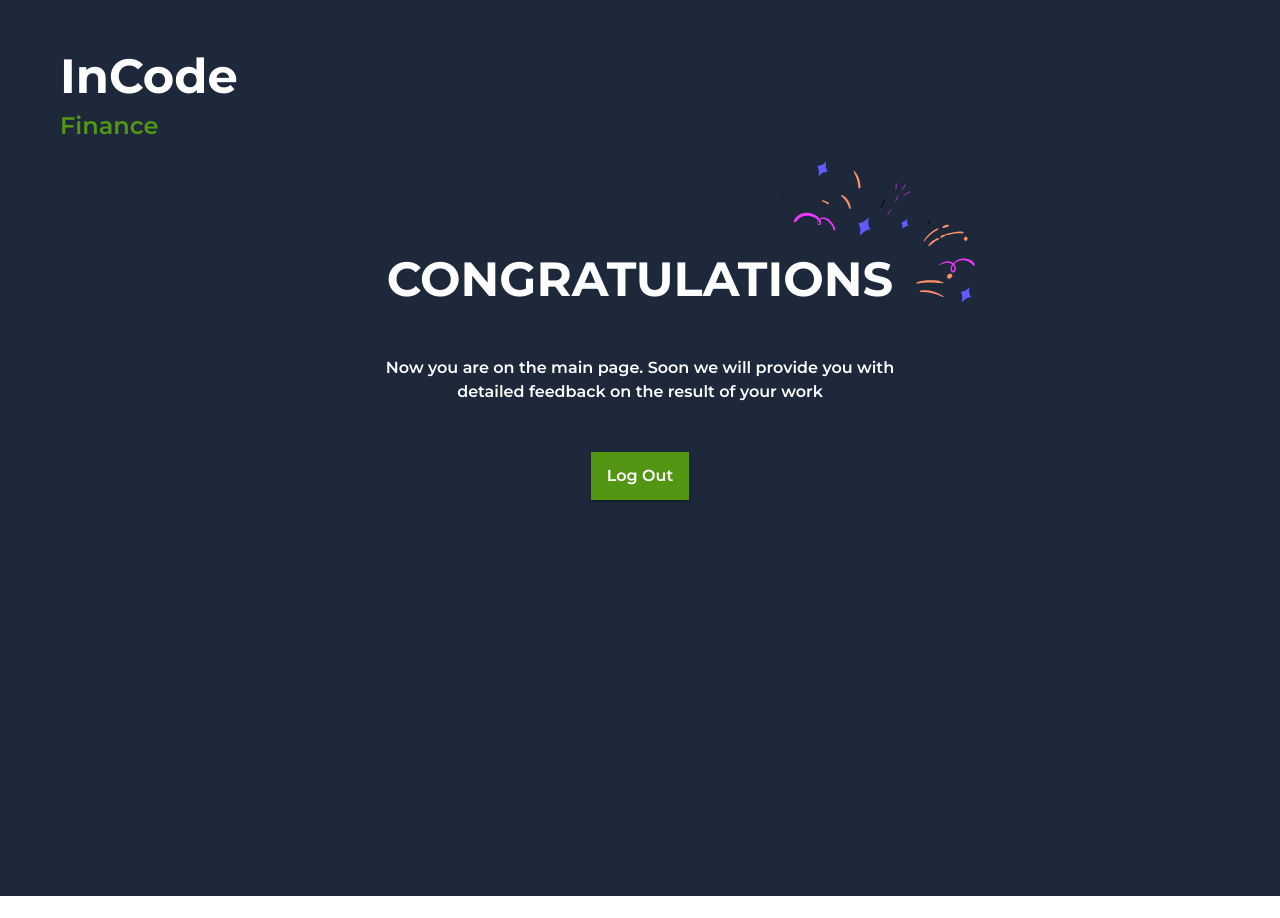
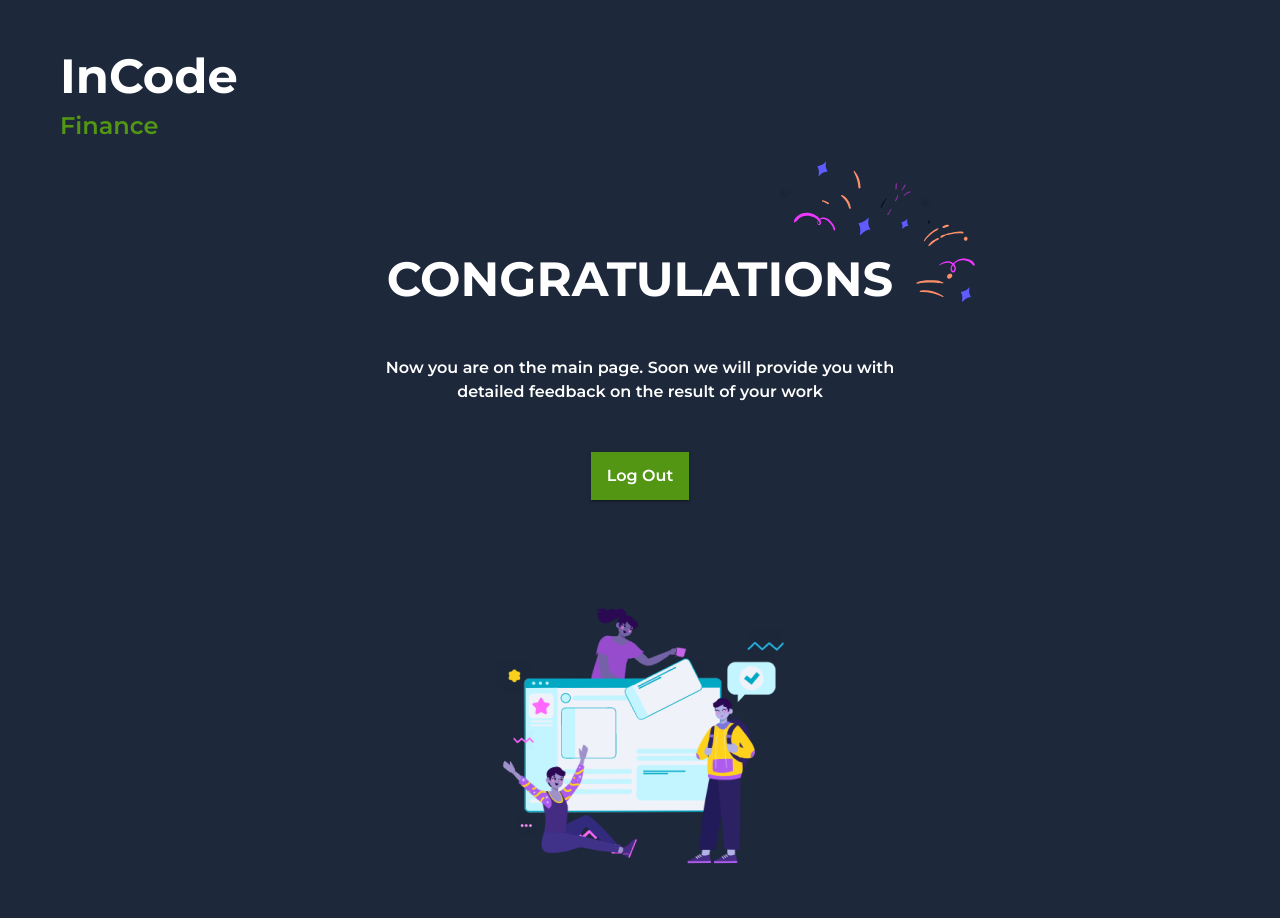
Before and after one commit to illiakornyk/demo-app-sign-up, a React (Create React App) app: page / in a window 1280 px wide. Before the commit the page ends 896 px from the top, so only its background shows below. Built offline with nearby package versions, Linux system fonts and the light colour scheme.

Commit message:
feat: add image to `Home` page

```diff
--- a/src/pages/Home/index.tsx
+++ b/src/pages/Home/index.tsx
@@ -4,6 +4,7 @@ import Header from '../../components/header';
 import { Container } from '@mui/system';
 import { CongratulationsIcon } from '../../components/icons/congratulations';
 import FormButton from '../../components/buttons/formButton';
+import peopleImage from '../../assets/pics/people.png';
 
 function HomePage() {
   return (
@@ -25,8 +26,17 @@ function HomePage() {
           display: 'flex',
           flexDirection: 'column',
           alignItems: 'center',
+          marginTop: '6.8rem',
+        }}
+      >
+        <Box
+          sx={{
+            textAlign: 'center',
+            display: 'flex',
+            alignItems: 'center',
+
+            flexDirection: 'column',
             gap: '3rem',
-          marginTop: '6.8rem',
           }}
         >
           <Typography
@@ -61,6 +71,15 @@ function HomePage() {
             feedback on the result of your work
           </Typography>
           <FormButton>Log Out</FormButton>
+        </Box>
+
+        <Box
+          sx={{
+            marginTop: '4.875rem',
+          }}
+        >
+          <img alt="people" loading="lazy" src={peopleImage} />
+        </Box>
       </Container>
     </Box>
   );
```
Also changed, not shown: src/assets/pics/people.png (added). Lines whose indentation alone changed are shown as unchanged.
